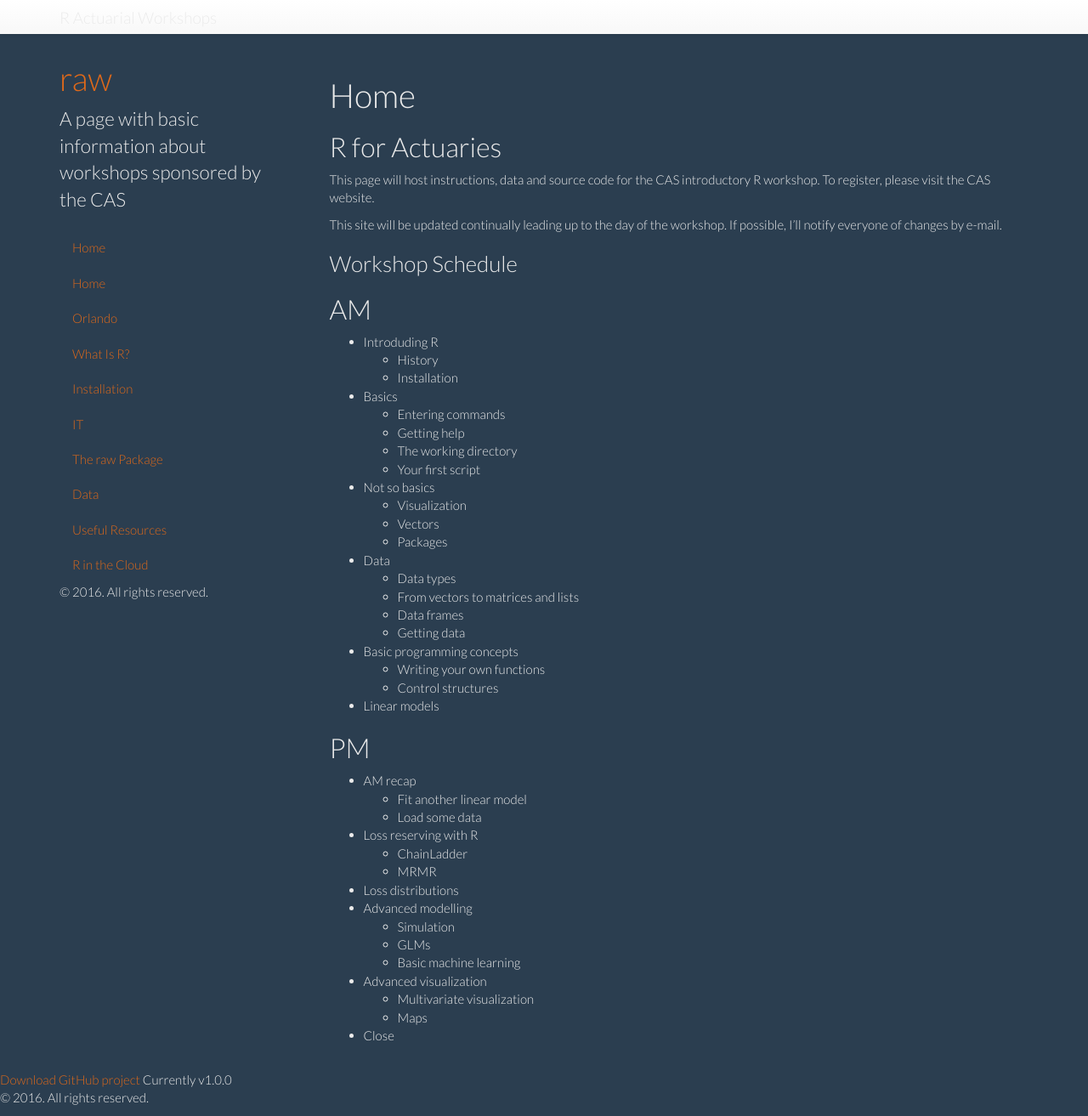
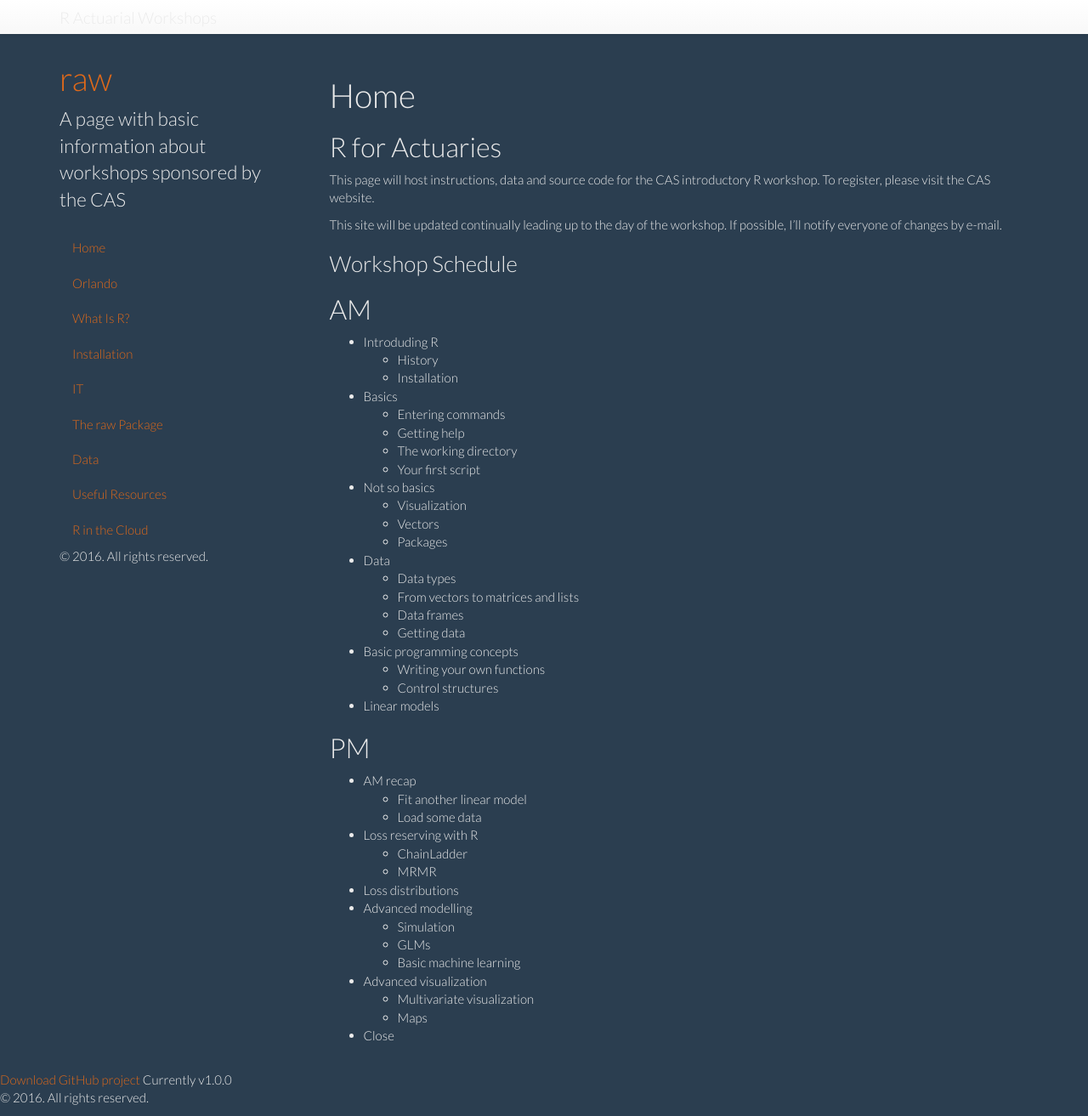
Before and after one commit to PirateGrunt/raw, a Jekyll site: the page built from index.md, in a window 1280 px wide and 1313 px high. Shown: the whole window at 85% size. Built offline with Jekyll 4.4.1, drawn with Linux system fonts in a browser that asks for light colours; nearby versions of some CDN libraries; library files that are not in the unit come from our copies.

Commit message:
Remove extra home link

```diff
--- a/_includes/navbar.html
+++ b/_includes/navbar.html
@@ -3,9 +3,6 @@
 <p class="lead">{{ site.description }}</p>
 
 <ul class="nav">
-
-  <li><a href="{{ site.url }}{{ site.baseurl }}/index.html">Home</a></li>
-
 
   {% assign sorted_pages = site.pages | sort:"order" %}
 
```
